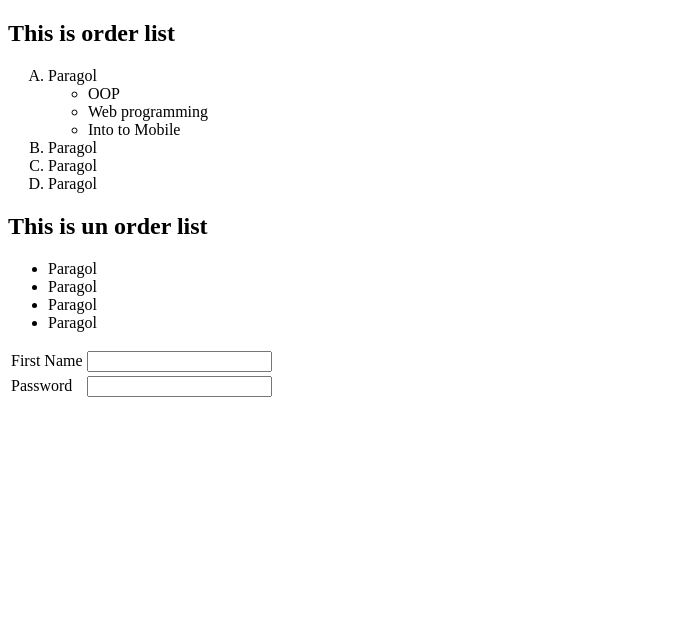
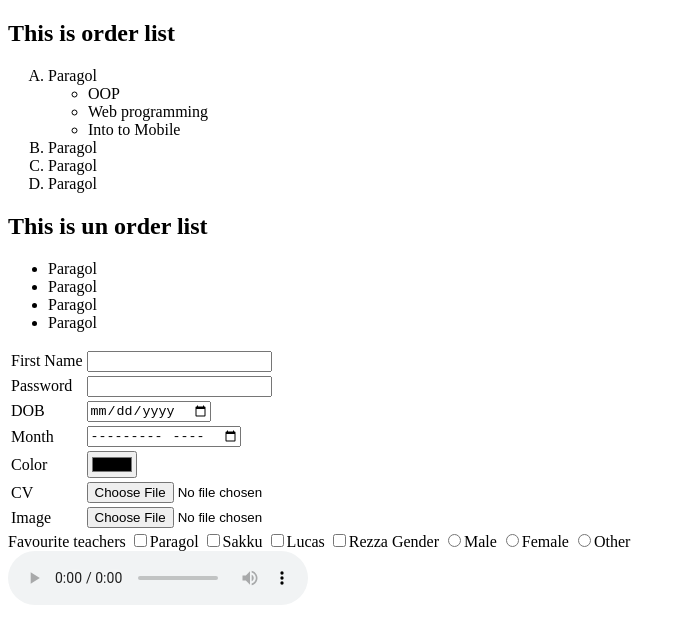
Before and after one commit to Dilipjp/paragol_class_08_08, a plain HTML site: page index.html in a window 1280 px wide. Shown: the whole page, without its empty margins (0-686 px from the left). Drawn offline with Linux system fonts and the light colour scheme.

Commit message:
Form modified

```diff
--- a/index.html
+++ b/index.html
@@ -40,7 +40,48 @@
           <td><label for="">Password</label></td>
           <td><input type="password" /></td>
         </tr>
-      </table>
+        <tr>
+          <td><label for="">DOB</label></td>
+          <td><input type="date" /></td>
+        </tr>
+        <tr>
+          <td><label for="">Month</label></td>
+          <td><input type="month" /></td>
+        </tr>
+        <tr>
+          <td><label for="">Color</label></td>
+          <td><input type="color" /></td>
+        </tr>
+        <tr>
+          <td><label for="">CV</label></td>
+          <td><input type="file" /></td>
+        </tr>
+        <tr>
+          <td><label for="">Image</label></td>
+          <td><input type="file" /></td>
+        </tr>
+    </table>
+        <tr>
+          <td><label for="">Favourite teachers</label></td>
+          <td></td>
+          <td><input type="checkbox" />Paragol</td>
+          <td><input type="checkbox" />Sakku</td>
+          <td><input type="checkbox" />Lucas</td>
+          <td><input type="checkbox" />Rezza</td>
+        </tr>
+        <tr>
+            <td><label for="">Gender</label></td>
+            <td><input type="radio" name="gender"/>Male</td>
+            <td><input type="radio" name="gender"/>Female</td>
+            <td><input type="radio" name="gender"/>Other</td>
+          </tr>
+
+
+
     </form>
+
+    <audio controls src="/media/cc0-audio/t-rex-roar.mp3">
+
+      </audio>
   </body>
 </html>
```
Also changed, not shown: activity1.html (added, +11 -0 lines).
